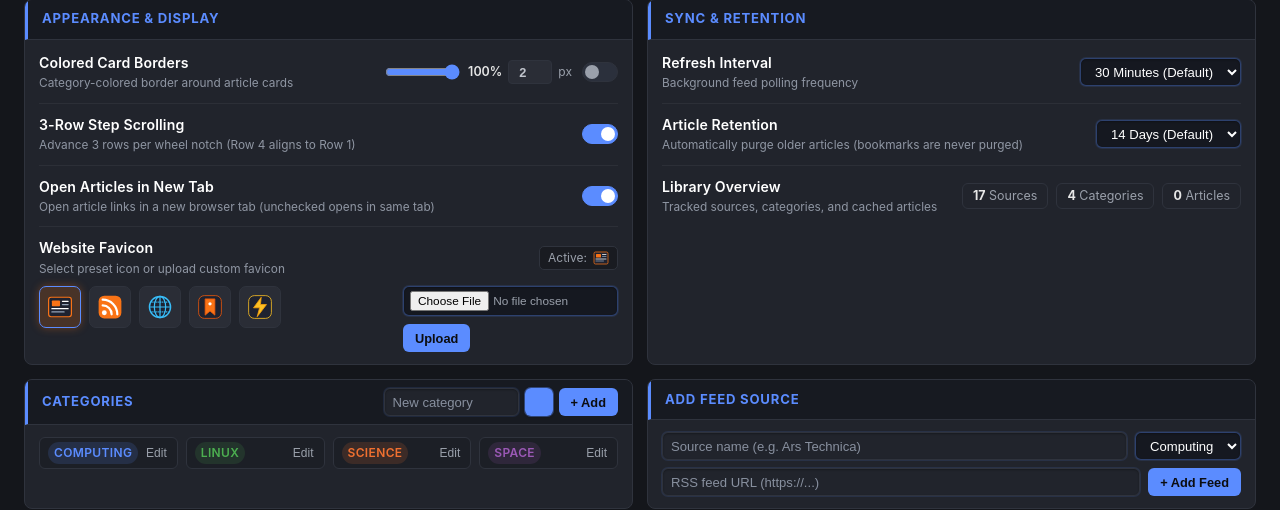
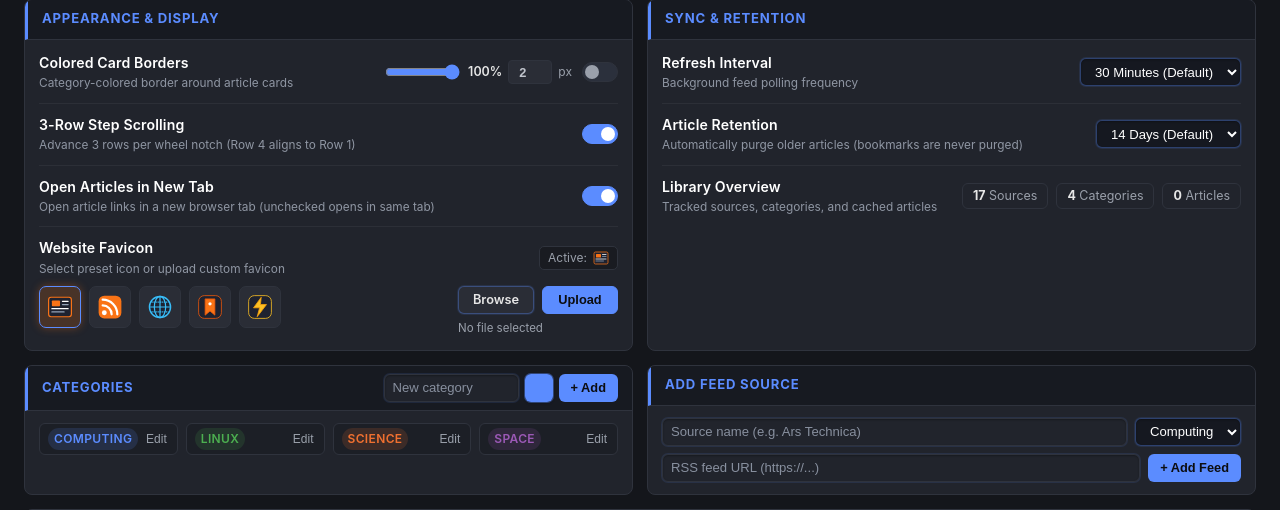
Before and after one commit to PlasmaDrifter/NewsCurator, a FastAPI app: page /feeds in a window 1280 px wide. Shown: the part 94-604 px from the top of the page. Run offline with FastAPI, Linux system fonts and the light colour scheme; data comes from the database, SQL or seed files in the repository; data that the repository does not hold is empty.

Commit message:
Expand favicon grid to 7 per row and unify Browse and Upload button sizing and alignment

```diff
--- a/app/static/style.css
+++ b/app/static/style.css
@@ -1368,7 +1368,7 @@ button.danger:hover { border-color: var(--danger); color: var(--danger); }
 
 .compact-favicon-grid {
   display: grid;
-  grid-template-columns: repeat(5, 42px);
+  grid-template-columns: repeat(7, 42px);
   gap: 8px;
   align-items: center;
 }
@@ -1441,23 +1441,79 @@ button.danger:hover { border-color: var(--danger); color: var(--danger); }
   display: flex;
   flex-direction: column;
   align-items: flex-start;
+  gap: 6px;
+}
+
+.favicon-upload-btn-row {
+  display: flex;
+  align-items: center;
   gap: 8px;
 }
 
-.compact-file-input {
-  font-size: 0.74rem;
+.btn-fav-browse,
+.btn-fav-upload {
+  height: 28px;
+  min-width: 76px;
+  padding: 0 12px;
+  box-sizing: border-box;
+  border-radius: 6px;
+  font-size: 0.80rem;
+  font-weight: 600;
+  display: inline-flex;
+  align-items: center;
+  justify-content: center;
+  cursor: pointer;
+  transition: all 0.15s ease;
+  text-align: center;
+  user-select: none;
+  line-height: 1;
+}
+
+.btn-fav-browse {
+  background: #2a2d36;
+  border: 1px solid rgba(91, 140, 255, 0.35);
+  box-shadow: 0 0 0 1px rgba(91, 140, 255, 0.12);
+  color: var(--text);
+}
+.btn-fav-browse:hover {
+  border-color: rgba(91, 140, 255, 0.55);
+  color: #ffffff;
+  transform: translateY(-1px);
+}
+
+.btn-fav-upload {
+  background: var(--accent);
+  border: 1px solid var(--accent);
+  color: #0c0d10;
+}
+.btn-fav-upload:hover {
+  opacity: 0.9;
+  transform: translateY(-1px);
+}
+
+.sr-only-file {
+  position: absolute;
+  width: 1px;
+  height: 1px;
+  padding: 0;
+  margin: -1px;
+  overflow: hidden;
+  clip: rect(0, 0, 0, 0);
+  white-space: nowrap;
+  border: 0;
+}
+
+.fav-file-name {
+  font-size: 0.72rem;
   color: var(--text-dim);
-  background: #151820;
-  border: 1px solid rgba(91, 140, 255, 0.35);
-  box-shadow: 0 0 0 1px rgba(91, 140, 255, 0.12), inset 0 1px 2px rgba(0, 0, 0, 0.3);
-  border-radius: 6px;
-  padding: 4px 6px;
-  cursor: pointer;
-  max-width: 215px;
-  box-sizing: border-box;
-}
-.compact-file-input:hover {
-  border-color: rgba(91, 140, 255, 0.55);
+  max-width: 170px;
+  overflow: hidden;
+  text-overflow: ellipsis;
+  white-space: nowrap;
+}
+.fav-file-name.has-file {
+  color: var(--accent);
+  font-weight: 500;
 }
 
 /* Category & Feed Forms */
--- a/app/templates/base.html
+++ b/app/templates/base.html
@@ -5,7 +5,7 @@
 <meta name="viewport" content="width=device-width, initial-scale=1.0">
 <title>{% block title %}News Curator{% endblock %}</title>
 <link rel="icon" href="{{ get_active_favicon() }}?v={{ get_favicon_version() }}">
-<link rel="stylesheet" href="/static/style.css?v=42">
+<link rel="stylesheet" href="/static/style.css?v=43">
 <link rel="stylesheet" href="/dynamic.css">
 </head>
 <body>
--- a/app/templates/feeds.html
+++ b/app/templates/feeds.html
@@ -78,9 +78,9 @@
             </div>
           </div>
 
-          <!-- Favicons Layout: Left (Icons 5 per row) & Right (Browse & Upload) -->
+          <!-- Favicons Layout: Left (Icons 7 per row) & Right (Browse & Upload) -->
           <div class="favicon-layout-wrap">
-            <!-- Left Side: 5-Per-Row Grid of Favicons -->
+            <!-- Left Side: 7-Per-Row Grid of Favicons -->
             <div class="compact-favicon-grid">
               {% for icon in preset_favicons %}
               <form method="post" action="/settings/update-favicon" style="margin: 0;">
@@ -106,11 +106,17 @@
               {% endfor %}
             </div>
 
-            <!-- Right Side: Browse and Upload -->
+            <!-- Right Side: Browse and Upload (Matched Size & Perfectly Aligned) -->
             <div class="favicon-upload-box">
               <form method="post" action="/settings/upload-favicon" enctype="multipart/form-data" class="compact-fav-upload">
-                <input type="file" name="file" accept=".png,.svg,.ico,.jpg,.jpeg,.webp" required class="compact-file-input">
-                <button type="submit" class="btn-sm-accent">Upload</button>
+                <div class="favicon-upload-btn-row">
+                  <label class="btn-fav-browse" for="favicon-file-input">
+                    Browse
+                    <input type="file" id="favicon-file-input" name="file" accept=".png,.svg,.ico,.jpg,.jpeg,.webp" required onchange="updateFaviconFileName(this)" class="sr-only-file">
+                  </label>
+                  <button type="submit" class="btn-fav-upload">Upload</button>
+                </div>
+                <div id="fav-file-name" class="fav-file-name">No file selected</div>
               </form>
             </div>
           </div>
@@ -331,6 +337,18 @@ function handleIntervalPreset(val) {
     form.submit();
   }
 }
+function updateFaviconFileName(input) {
+  const label = document.getElementById('fav-file-name');
+  if (label) {
+    if (input.files && input.files.length > 0) {
+      label.textContent = input.files[0].name;
+      label.classList.add('has-file');
+    } else {
+      label.textContent = 'No file selected';
+      label.classList.remove('has-file');
+    }
+  }
+}
 </script>
 
 {% endblock %}
```
